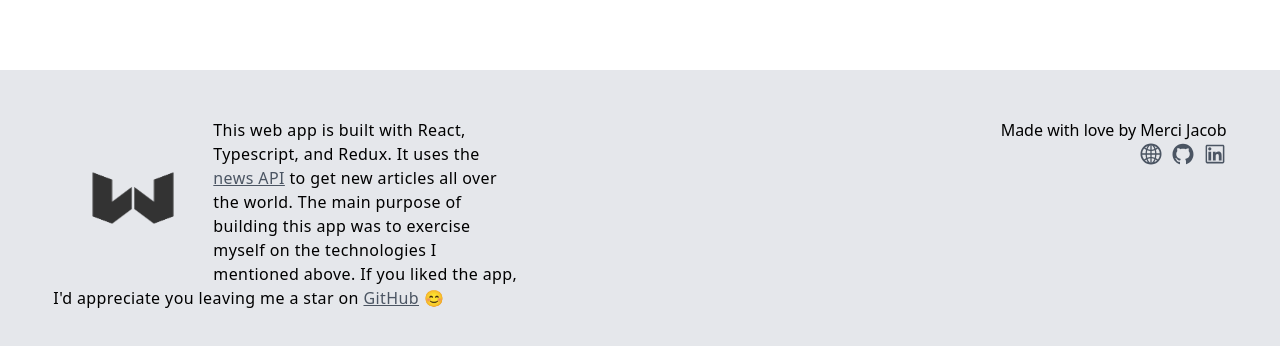
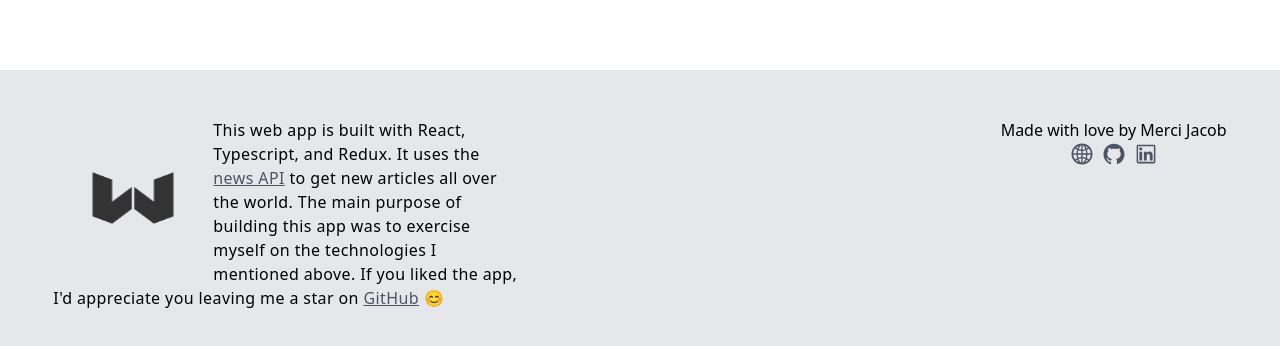
Before and after one commit to jacob-js/w-news-v2, a React (Vite) app: page / in a window 1280 px wide. Shown: the part 1996-2342 px from the top of the page. Built offline with nearby package versions, Linux system fonts and the light colour scheme; no server answers.

Commit message:
feat: make the footer responsive

```diff
--- a/src/components/Footer.tsx
+++ b/src/components/Footer.tsx
@@ -5,14 +5,14 @@
   return (
     <div className="bg-gray-200">
         <Wrapper>
-            <div className="flex py-12 justify-between">
-                <div className="min-h- w-2/5">
-                    <div className="w-40 h-40 float-left flex justify-center items-center">
+            <div className="flex flex-col lg:flex-row py-12 justify-between gap-5">
+                <div className="lg:w-2/5">
+                    <div className="w-40 lg:h-40 sm:float-left sm:flex justify-center items-center">
                         <img src="/logo.png" alt="" className="w-32 h-24" />
                     </div>
                     <div className="tracking-wide">This web app is built with React, Typescript, and Redux. It uses the <a href="https://newsapi.org/" className="text-gray-600 underline">news API</a> to get new articles all over the world. The main purpose of building this app was to exercise myself on the technologies I mentioned above. If you liked the app, I'd appreciate you leaving me a star on <a href="https://github.com/jacob-js/w-news-v2" className="text-gray-600 underline">GitHub</a> 😊</div>
                 </div>
-                <div className="flex flex-col items-end">
+                <div className="flex flex-col sm:items-center">
                     <div className="">Made with love by Merci Jacob</div>
                     <div className="flex text-2xl gap-2 text-gray-600">
                         <a href="https://jacobdeveloper.com/"><AiOutlineGlobal /></a>
```
